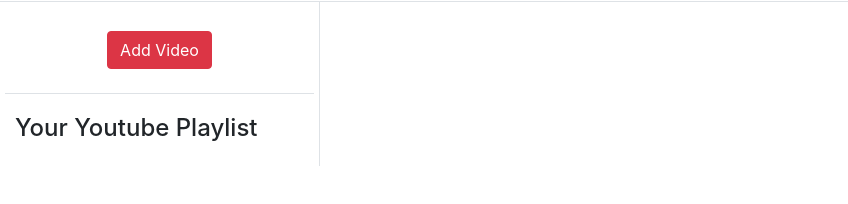
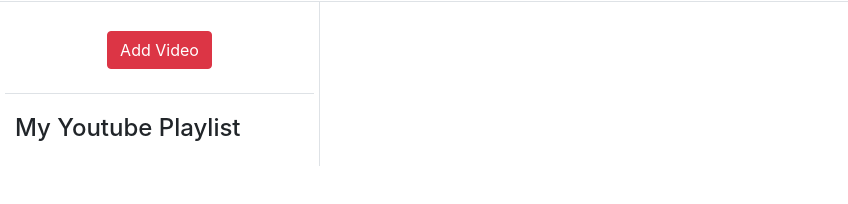
Before and after one commit to anupsharma46/Telebu_YouTubePlayList, an Angular app: page / in a window 1280 px wide. Shown: the part 87-291 px from the top of the page, without its empty margins (0-848 px from the left). Built offline with nearby package versions, Linux system fonts and the light colour scheme.

Commit message:
My From Your

```diff
--- a/src/app/playlist/playlist.component.html
+++ b/src/app/playlist/playlist.component.html
@@ -2,7 +2,7 @@
   <button type="button" class="btn btn-danger btn-md center" data-toggle="modal" data-target="#addVideoModal">Add Video</button>
 </div>
 <div class="playlist-container">
-  <h4>Your Youtube Playlist</h4>
+  <h4>My Youtube Playlist</h4>
   <div *ngFor="let video of VIDEO; index as i" class="p-2 mt-2" style="background-color: aliceblue;">
     <p class="m-1">{{video.videoTitle}}</p>
     <div class="d-flex flex-row-reverse">
```
